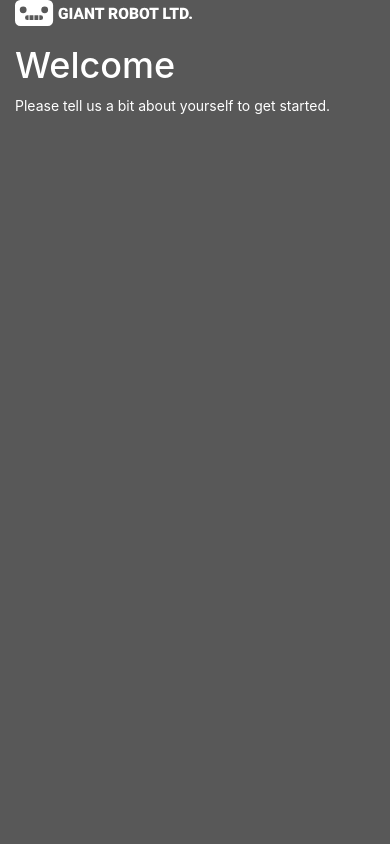
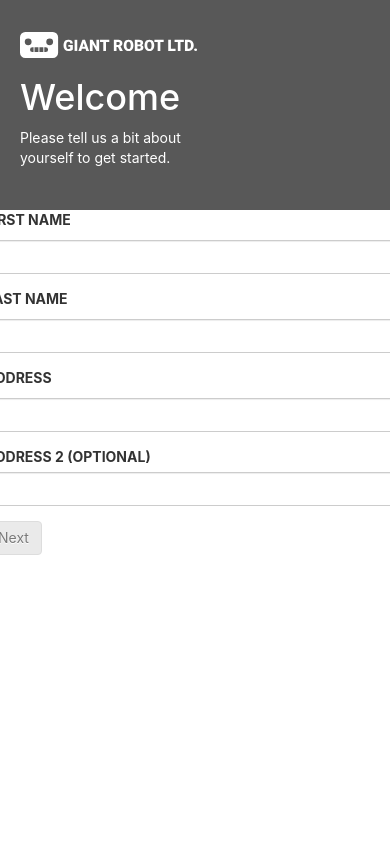
Before and after one commit to riffryder/react-form, a React (Create React App) app: page / in a window 390 px wide. Shown: the top 844 px of the page. Built offline with nearby package versions, Linux system fonts and the light colour scheme; the HTML template or start-up script is replaced by a standard one.

Commit message:
Add styling per guidelines to welcome header

```diff
--- a/src/App.css
+++ b/src/App.css
@@ -1,5 +1,6 @@
 .wrapper {
   margin: 0;
+  padding: 0;
 }
 
 .logo {
@@ -7,8 +8,37 @@
   height: 26px;
 }
 
-.header {
+.welcomeColumn {
   background-color: #585858;
   height: 100vh;
   color: #ffff;
 }
+
+.welcomeHeader {
+  padding-top: 32px;
+  float: right;
+  padding-right: 44%;
+}
+
+h1.welcomeHeader {
+  font-family: 'Roboto-Bold', sans-serif;
+  font-size: 32px;
+}
+
+p.welcomeHeader {
+  font-family: 'Merriweather', sans-serif;
+  font-size: 14px;
+}
+
+@media only screen and (min-width:321px) and (max-width:580px) {
+  .welcomeColumn {
+    height: 100%;
+    width: 100%;
+    padding-bottom: 32px;
+  }
+
+  .welcomeHeader {
+    padding-top: 32px;
+    padding-left: 20px;
+  }
+}
--- a/src/App.js
+++ b/src/App.js
@@ -11,14 +11,14 @@ class App extends Component {
     return (
       <Grid className="wrapper">
         <Row>
-          <Col xs={12} md={7} className="header">
-            <img src={logo} alt="logo" className="logo"/>
-            <header>
+          <Col xs={12} md={8} className="welcomeColumn">
+            <header className="welcomeHeader">
+              <img src={logo} alt="logo" className="logo"/>
               <h1>Welcome</h1>
               <p>Please tell us a bit about yourself to get started.</p>
             </header>
           </Col>
-          <Col xs={12} md={5}>
+          <Col xs={12} md={4}>
             <PageForm />
           </Col>
         </Row>
```
